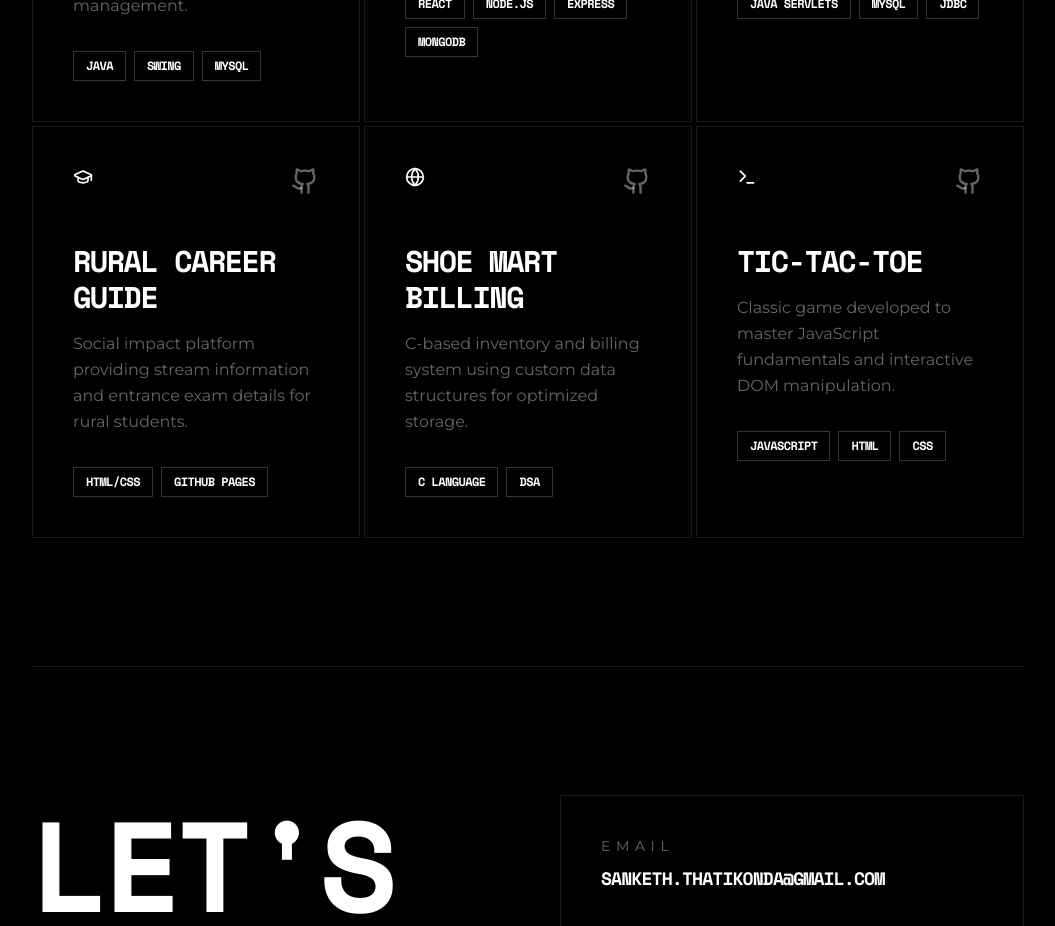
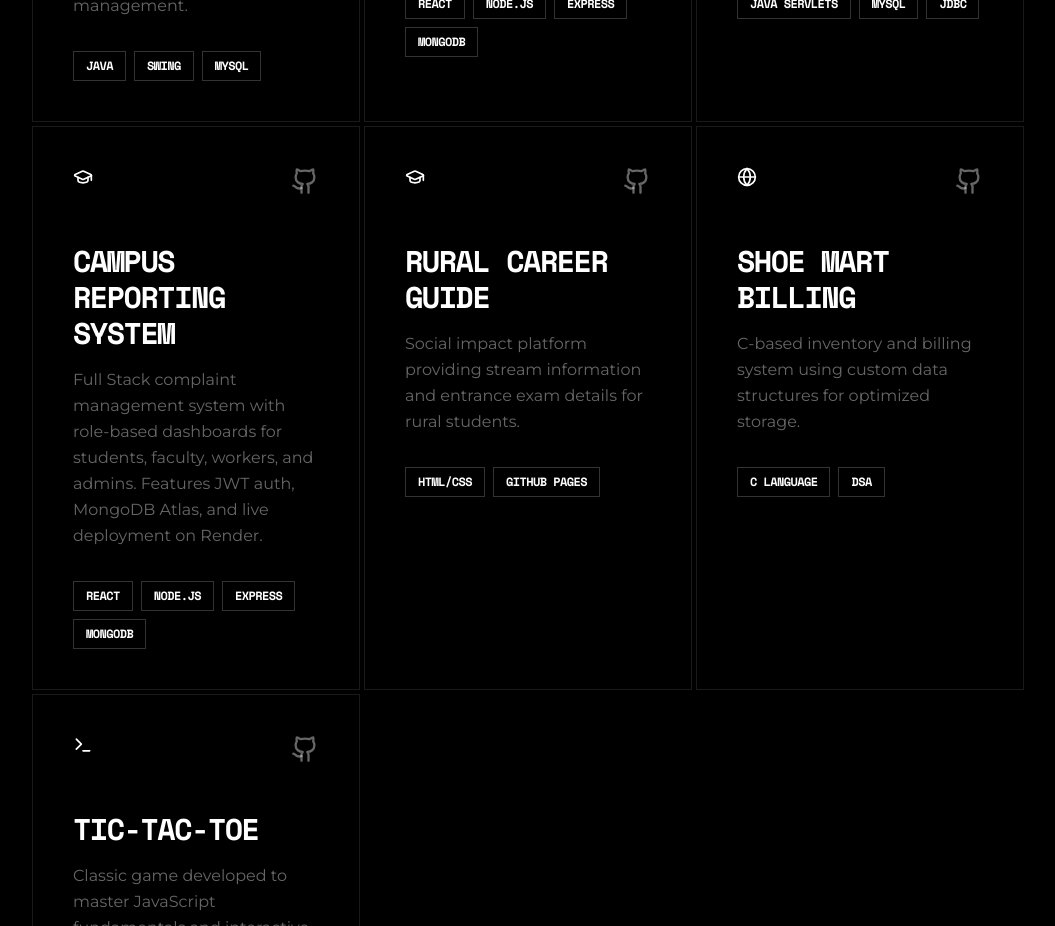
Before and after one commit to Sanzzz1125/Sanketh-Thatikonda-Portfolio, a React (Vite) app: page / in a window 1280 px wide. Shown: the part 3060-3986 px from the top of the page, without its empty margins (160-1215 px from the left). Built offline with nearby package versions, Linux system fonts and the light colour scheme; a web font is replaced by a local one.

Commit message:
Update App.tsx
Added a new project entry for the Campus Reporting System with details including description, technologies used, GitHub link, and live deployment URL.

```diff
--- a/src/App.tsx
+++ b/src/App.tsx
@@ -52,6 +52,15 @@ const PROJECTS = [
         github: "https://github.com/Sanzzz1125/JobTrackerPro",
         icon: <Briefcase className="w-5 h-5" />,
     },
+    {
+    title: "Campus Reporting System",
+    description:
+        "Full Stack complaint management system with role-based dashboards for students, faculty, workers, and admins. Features JWT auth, MongoDB Atlas, and live deployment on Render.",
+    tech: ["React", "Node.js", "Express", "MongoDB"],
+    github: "https://github.com/Sanzzz1125/Campus-Reporting-System",
+    live: "https://campus-frontend-7ue1.onrender.com/",
+    icon: <GraduationCap className="w-5 h-5" />,
+},
     {
         title: "Rural Career Guide",
         description:
```
